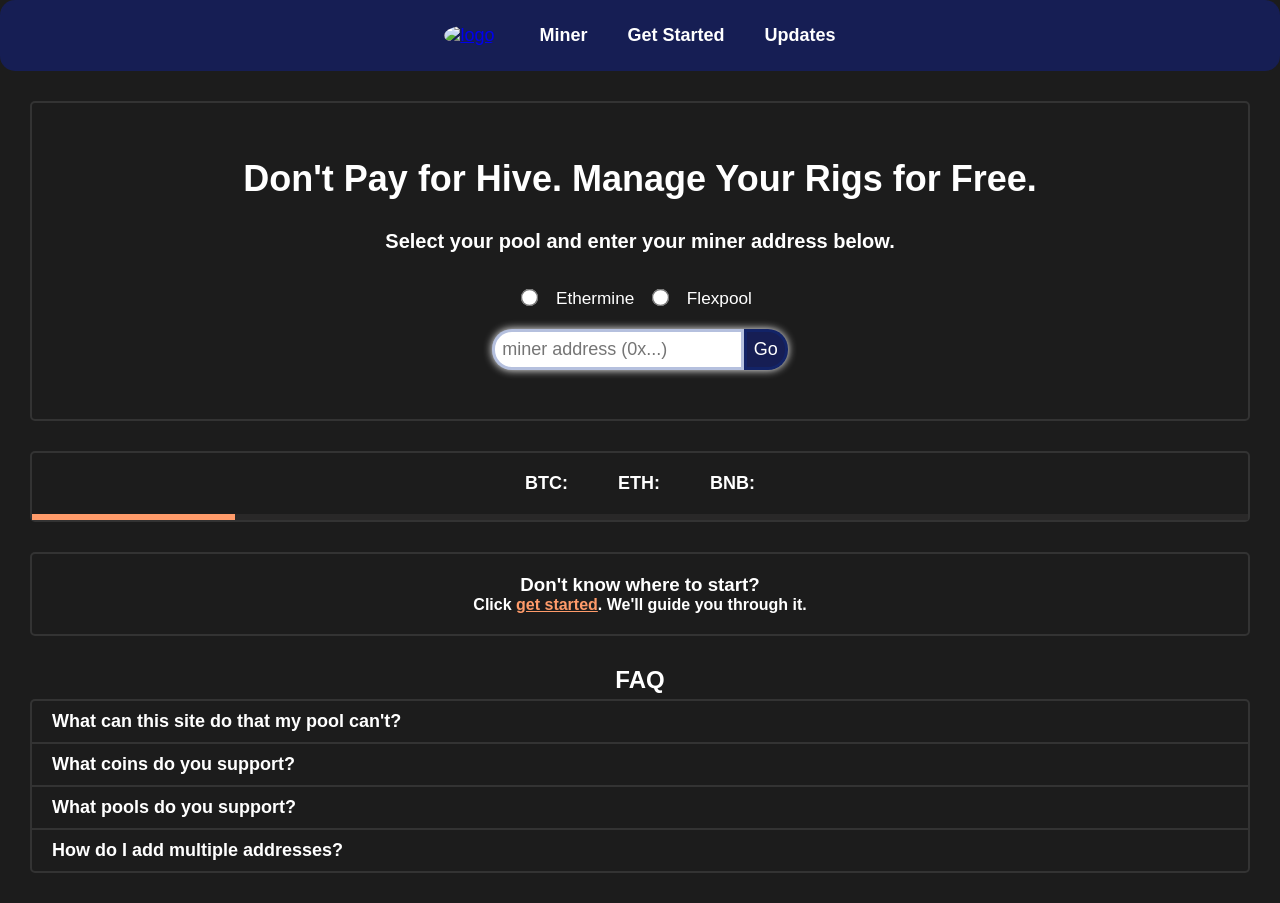
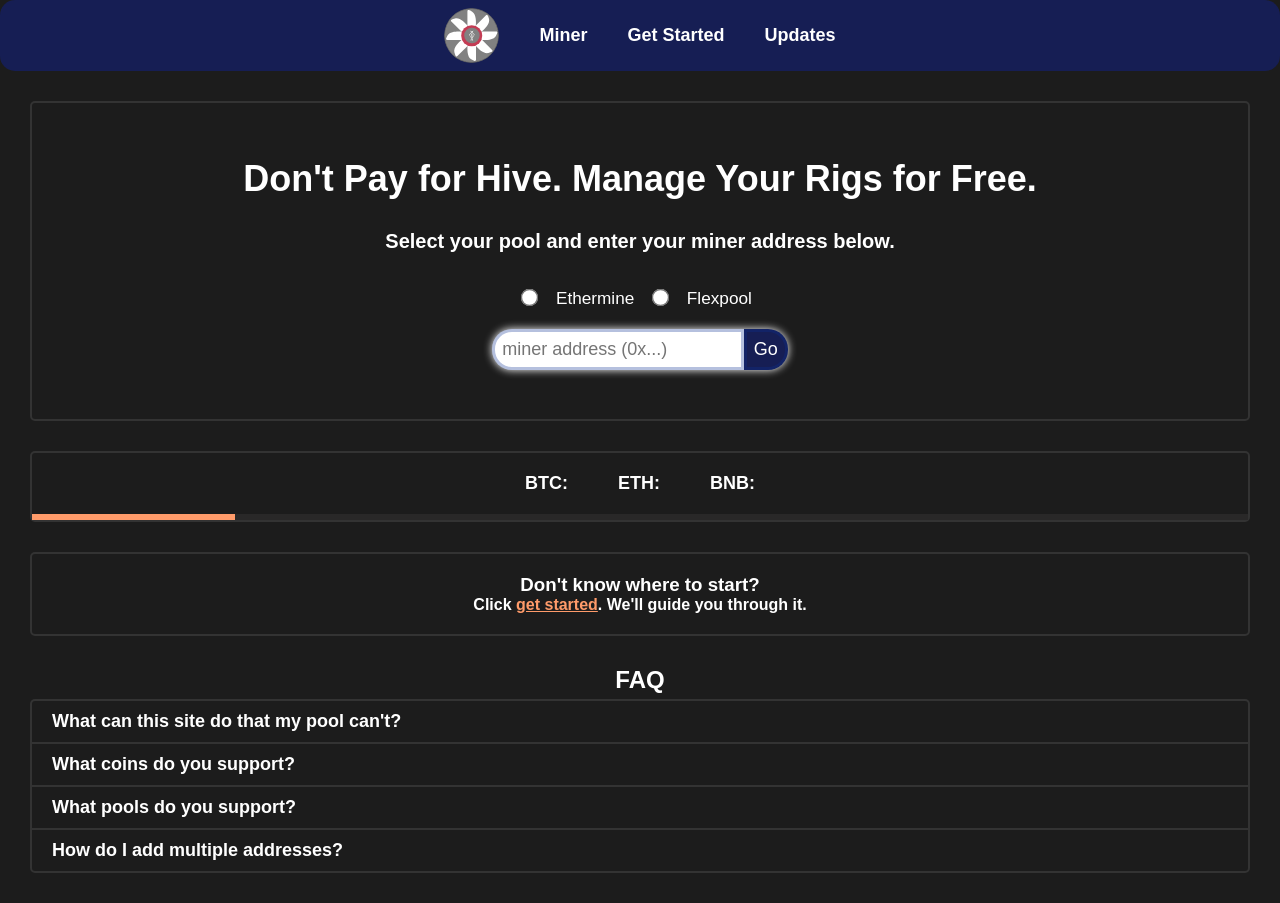
Before and after one commit to chrisdaid/rigmanager, a plain HTML site: page index.html in a window 1280 px wide. Drawn offline with Linux system fonts and the light colour scheme; the site is published under a folder, as on GitHub Pages, so addresses that start at the root find nothing; no server answers.

Commit message:
404 error on fan logo fix

```diff
--- a/index.html
+++ b/index.html
@@ -19,7 +19,7 @@
       <nav>
         <ul>
           <a href="./index.html" id="logo-link">
-            <img src="/assets/gpulogo.svg" id="logo" alt="logo" class=""/>
+            <img src="./assets/gpulogo.svg" id="logo" alt="logo" class=""/>
           </a>
           <li><a href="miner.html">Miner</a></li>
           <li><a href="#">Get Started</a></li>
```
